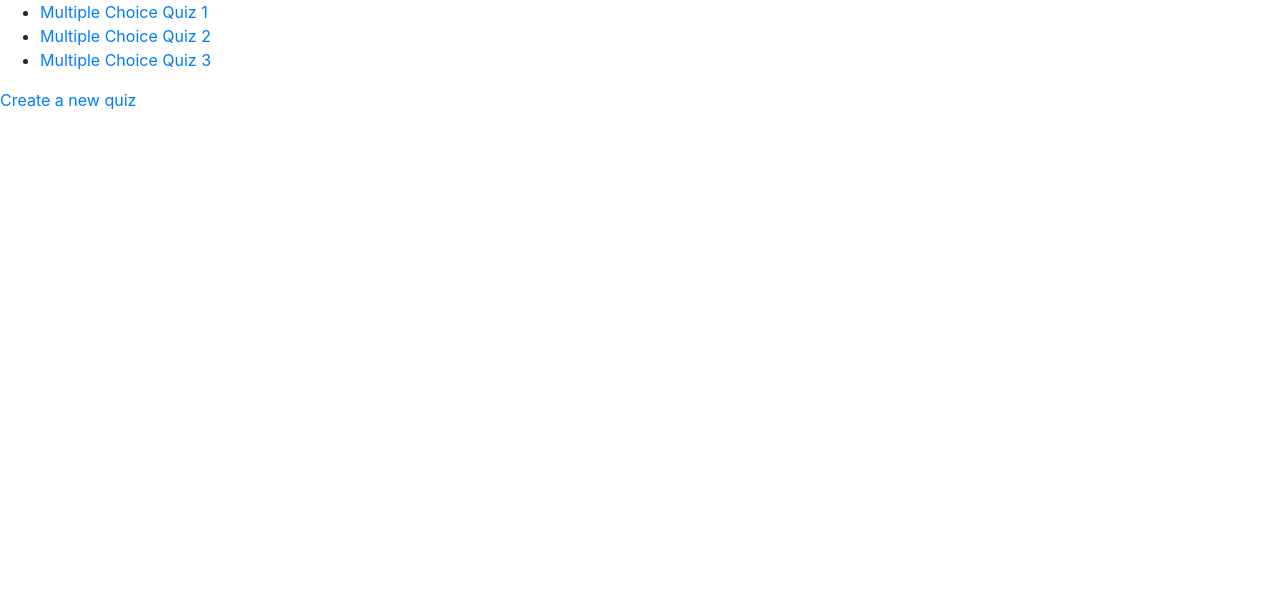
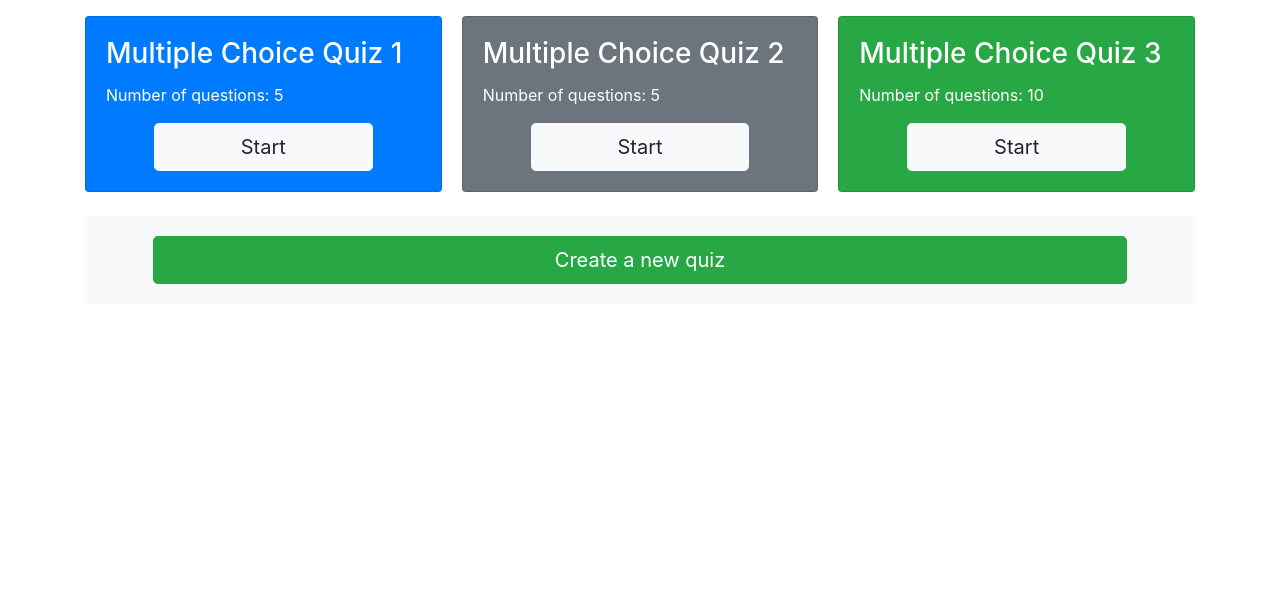
Before and after one commit to LipaMar/quiz, a Django app: page / in a window 1280 px wide. Shown: the part 80-688 px from the top of the page. Run offline with Django 3.2, Linux system fonts and the light colour scheme; data comes from the database, SQL or seed files in the repository; some libraries are stand-ins or nearby versions.

Commit message:
Index.html update

```diff
--- a/src/quiz_app/static/quiz_app/style.css
+++ b/src/quiz_app/static/quiz_app/style.css
@@ -1,3 +1,3 @@
-.navbar-brand{
+.navbar-brand {
     font-size: 35px;
 }
--- a/src/quiz_app/templates/base.html
+++ b/src/quiz_app/templates/base.html
@@ -17,8 +17,10 @@
 <nav  class="navbar navbar-expand-lg bg-dark text-white navbar-dark sticky-top d-flex justify-content-center">
     <a href="/" class=" navbar-brand"><img src="{% static 'quiz_app/logo.png' %}" height="50px" alt=""> Quiz WSIiZ</a>
 </nav>
+<div class="container-xl  pb-5">
 {% block body%}
 {% endblock %}
+</div>
 <footer class="fixed-bottom bg-dark text-white">
     <div class="text-center h5 p-2">Made by <i class="fab fa-github"></i><a href="https://github.com/LipaMar"> LipaMar </a>
         <a href="https://github.com/DowelMartin"> DowelMartin </a>
--- a/src/quiz_app/templates/index.html
+++ b/src/quiz_app/templates/index.html
@@ -1,15 +1,28 @@
-
 {% extends "base.html" %}
 
 {% block body %}
-{% if all_quizzes %}
-<ul>
-    {% for object in all_quizzes %}
-        <li><a href="{% url 'quiz:single_quiz_page' object.id %}"> {{ object.quiz_title }}</a></li>
-    {% endfor %}
-</ul>
-{% else %}
-    <p>There are no quizzes in the database.</p>
-{%  endif %}
-    <a href="{% url 'quiz:create_quiz_page' %}">Create a new quiz</a>
+    {% if all_quizzes %}
+        <div class="card-columns text-white">
+
+            {% for object in all_quizzes %}
+                {% load colors %}
+                <div class="card my-3 bg-{% color forloop.counter0 %}">
+                    <div class="card-body">
+                        <h3 class="card-title">{{ object.quiz_title }}</h3>
+                        <p>Number of questions: {{ object.num_questions }}</p>
+                        <a class="btn btn-light btn-lg d-flex justify-content-center mx-5"
+                           href="{% url 'quiz:single_quiz_page' object.id %}">Start</a>
+                    </div>
+                </div>
+            {% endfor %}
+
+        </div>
+    {% else %}
+        <p>There are no quizzes in the database.</p>
+    {% endif %}
+    <div class="mt-2 mb-3 bg-light">
+        <div class="card-body">
+            <a class="btn btn-success btn-lg d-flex justify-content-center mx-5" href="{% url 'quiz:create_quiz_page' %}">Create a new quiz</a>
+        </div>
+    </div>
 {% endblock %}
--- /dev/null
+++ b/src/quiz_app/templatetags/colors.py
@@ -0,0 +1,10 @@
+from django import template
+
+register = template.Library()
+
+colors = ["primary", "secondary", "success", "danger", "warning", "info", "dark"]
+
+
+@register.simple_tag
+def color(a):
+    return colors[a % 7]
--- a/src/quiz_app/views.py
+++ b/src/quiz_app/views.py
@@ -7,6 +7,7 @@ from .forms import CreateNewQuizForm, CreateNewQuestionForm
 
 
 def index(request):
+
     all_quizzes = Quiz.objects.all()
     context = {'all_quizzes': all_quizzes,
                'title': 'Quiz WSIiZ'}
```
Also changed, not shown: src/quiz_app/templatetags/__init__.py (added).
